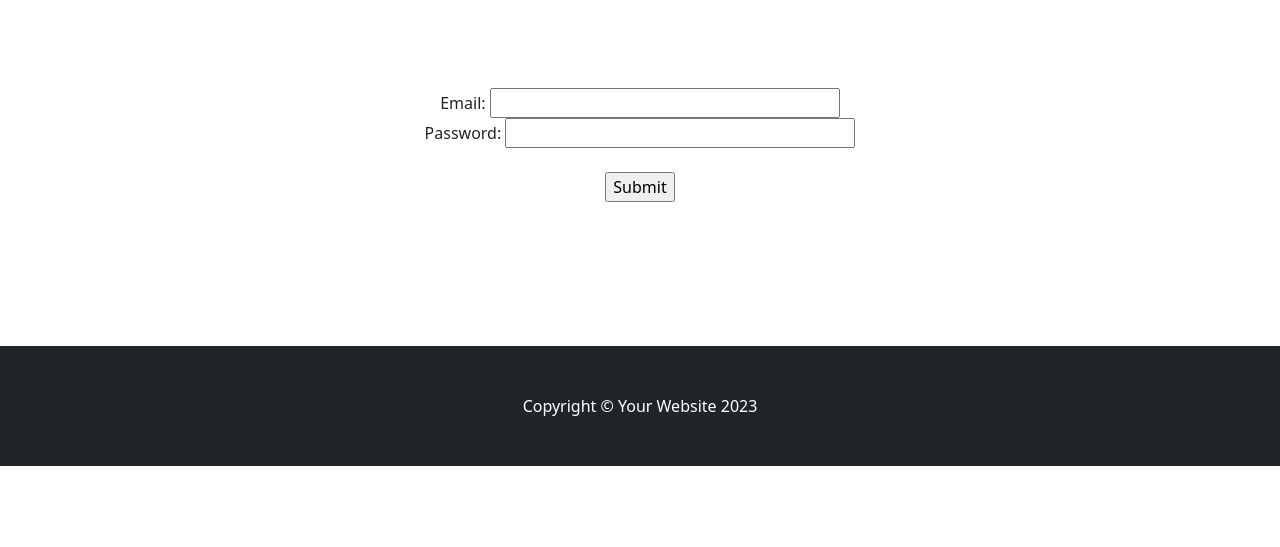
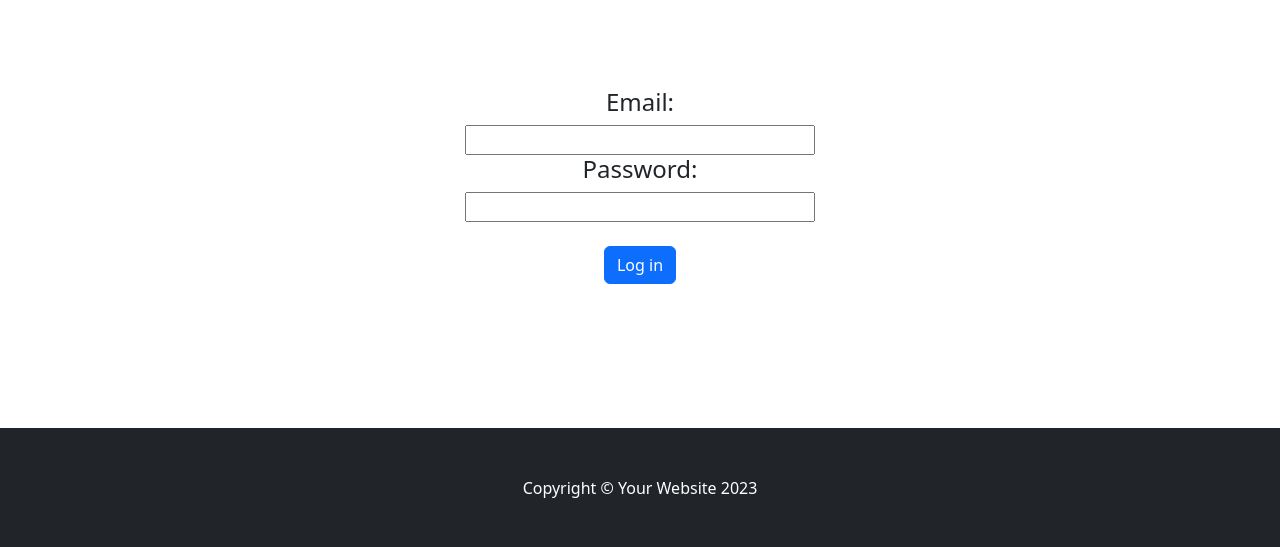
Before and after one commit to Vronst/To_do_flask_page, a Flask app: page /login in a window 1280 px wide. Shown: the part 56-603 px from the top of the page. Run offline with Flask 3, Linux system fonts and the light colour scheme; some libraries are stand-ins or nearby versions.

Commit message:
little fixes

```diff
--- a/forms.py
+++ b/forms.py
@@ -5,9 +5,9 @@ from flask_ckeditor import CKEditorField
 
 
 class LoginForm(FlaskForm):
-    email = EmailField(label='Email: ', validators=[DataRequired()])
-    password = PasswordField(label='Password: ', validators=[DataRequired()])
-    submit = SubmitField()
+    email = EmailField(label='Email: ', validators=[DataRequired(), Email("Invalid email address")])
+    password = PasswordField(label='Password: ', validators=[DataRequired(), Length(min=8, message="Incorrect password or email")])
+    submit = SubmitField("Log in")
 
 
 class RegisterForm(FlaskForm):
--- a/main.py
+++ b/main.py
@@ -30,15 +30,17 @@ def register():
         print(name)
         # TODO: base with users to check for duplicates before registering
         return "123456"
-    else:
-        print(form.errors)
     return render_template('register.html', form=form)
 
 
-@app.route('/login')
+@app.route('/login', methods=['GET', 'POST'])
 def login():
     # blocks logged users from logging again
+    if 'user' in session:
+        return redirect(url_for('index'))
     form = LoginForm()
+    if form.validate_on_submit():
+        return redirect(url_for('index'))
     if 'user' in session:
         return redirect(url_for('index'))
     return render_template('login.html', form=form)
--- a/templates/base.html
+++ b/templates/base.html
@@ -29,7 +29,7 @@
                     {%endif%}
                     {%if not logged%}
                     <li class="nav-item"><a class="nav-link" href="{{url_for("register")}}">Register</a></li>
-                    <li class="nav-item"><a class="nav-link" href="{{url_for("login")}}}">Login</a></li>
+                    <li class="nav-item"><a class="nav-link" href="{{url_for("login")}}">Login</a></li>
                     {%endif%}
                 </ul>
             </div>
--- a/templates/login.html
+++ b/templates/login.html
@@ -7,7 +7,7 @@ Login - ToDO
     <div class="container px-4">
         <div class="row gx-4 justify-content-center">
             <div class="col-lg-8 text-center">
-                <form method='POST' action="{{url_for("register")}}" novalidate>
+                <form method='POST' action="{{url_for("login")}}" novalidate>
                     {{ form.hidden_tag() }}
                     <div>
                         {{m.render_form(form.email)}}
@@ -17,7 +17,7 @@ Login - ToDO
                     </div>
                     <br>
                         <div>
-                            {{form.submit()}}
+                            {{form.submit(class='btn btn-primary')}}
                         </div>
                     </form>
             </div>
--- a/templates/macros.jinja
+++ b/templates/macros.jinja
@@ -1,5 +1,5 @@
 {%macro render_form(field)%}
-{{field.label}}
+<h4>{{field.label}}</h4>
 {{field(size=32)}}
 {%for error in field.errors%}
             <p class='error'>{{error}}</p>
--- a/templates/register.html
+++ b/templates/register.html
@@ -20,7 +20,7 @@ Register - ToDO
                     </div>
                     <br>
                         <div>
-                            {{form.submit()}}
+                            {{form.submit(class='btn btn-primary')}}
                         </div>
                     </form>
             </div>
```
Also changed, not shown: README.md (added).
